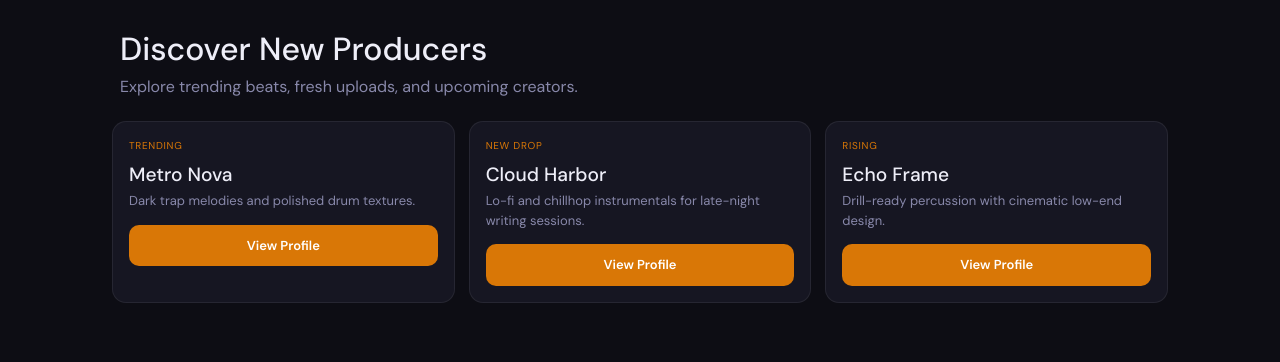
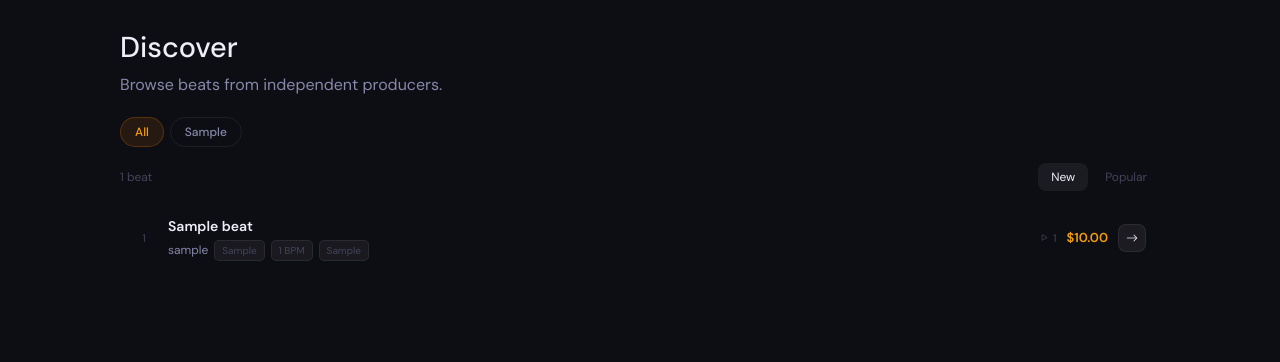
Before and after one commit to seosy218-ops/CITS-3403-Project, a Flask app: page /discover in a window 1280 px wide. Shown: the part 53-415 px from the top of the page. Run offline with Flask 3, Linux system fonts and the light colour scheme; tables that the repository leaves empty hold one stand-in row (values such as "Sample post").

Commit message:
feat: rewrite discover page with dynamic beat list and genre tabs
Replaces static demo cards with a real beat list from the database.
Genre filter tabs and new/popular sort are driven by query params.
Authenticated users get an inline like button with AJAX toggle.

```diff
--- a/app/templates/main/discover.html
+++ b/app/templates/main/discover.html
@@ -1,38 +1,100 @@
 {% extends "base.html" %}
-
 {% block title %}Discover — TuneFeed{% endblock %}
 
 {% block full_page %}
-<!-- Main discover workspace containing hero copy and sample producer cards. -->
-<main class="page-shell container">
-  <!-- Introductory section framing the purpose of the discover page. -->
-  <section class="discover-hero">
-    <h1>Discover New Producers</h1>
-    <p>Explore trending beats, fresh uploads, and upcoming creators.</p>
-  </section>
+<div class="page-shell container">
 
-  <!-- Demo card grid representing sample producer/beat entries. -->
-  <section class="discover-grid row g-3">
-    <article class="discover-card col">
-      <div class="discover-tag">TRENDING</div>
-      <h2>Metro Nova</h2>
-      <p>Dark trap melodies and polished drum textures.</p>
-      <button class="btn-ts-primary">View Profile</button>
-    </article>
+  <div class="discover-header">
+    <h1>Discover</h1>
+    <p>Browse beats from independent producers.</p>
+  </div>
 
-    <article class="discover-card col">
-      <div class="discover-tag">NEW DROP</div>
-      <h2>Cloud Harbor</h2>
-      <p>Lo-fi and chillhop instrumentals for late-night writing sessions.</p>
-      <button class="btn-ts-primary">View Profile</button>
-    </article>
+  {% if genres %}
+  <div class="genre-tabs">
+    <a href="{{ url_for('main.discover', sort=sort) }}"
+       class="genre-tab {{ 'active' if not active_genre }}">All</a>
+    {% for genre in genres %}
+    <a href="{{ url_for('main.discover', genre=genre, sort=sort) }}"
+       class="genre-tab {{ 'active' if active_genre == genre }}">{{ genre }}</a>
+    {% endfor %}
+  </div>
+  {% endif %}
 
-    <article class="discover-card col">
-      <div class="discover-tag">RISING</div>
-      <h2>Echo Frame</h2>
-      <p>Drill-ready percussion with cinematic low-end design.</p>
-      <button class="btn-ts-primary">View Profile</button>
-    </article>
-  </section>
-</main>
+  <div class="discover-controls">
+    <span class="result-count">{{ beats|length }} beat{{ 's' if beats|length != 1 }}</span>
+    <div class="sort-tabs">
+      <a href="{{ url_for('main.discover', genre=active_genre, sort='new') }}"
+         class="sort-tab {{ 'active' if sort != 'popular' }}">New</a>
+      <a href="{{ url_for('main.discover', genre=active_genre, sort='popular') }}"
+         class="sort-tab {{ 'active' if sort == 'popular' }}">Popular</a>
+    </div>
+  </div>
+
+  {% if beats %}
+  <div class="beat-list">
+    {% for beat in beats %}
+    <div class="beat-row">
+      <div class="beat-row-index">{{ loop.index }}</div>
+      <div class="beat-row-info">
+        <div class="beat-row-title">
+          <a href="{{ url_for('main.beat_detail', beat_id=beat.id) }}">{{ beat.title }}</a>
+        </div>
+        <div class="beat-row-meta">
+          <a href="{{ url_for('main.profile', user_id=beat.producer_id) }}" class="beat-producer-link">
+            {{ beat.producer.username }}
+          </a>
+          {% if beat.genre %}<span class="beat-tag">{{ beat.genre }}</span>{% endif %}
+          {% if beat.bpm %}<span class="beat-tag">{{ beat.bpm }} BPM</span>{% endif %}
+          {% if beat.key %}<span class="beat-tag">{{ beat.key }}</span>{% endif %}
+        </div>
+      </div>
+      <div class="beat-row-right">
+        <span class="beat-play-count"><i class="bi bi-play"></i> {{ beat.play_count }}</span>
+        <span class="beat-price">${{ "%.2f"|format(beat.price) }}</span>
+        {% if current_user.is_authenticated %}
+        <button class="like-beat-btn" data-beat-id="{{ beat.id }}" title="Like">
+          <i class="bi bi-heart"></i>
+        </button>
+        {% endif %}
+        <a href="{{ url_for('main.beat_detail', beat_id=beat.id) }}" class="btn-ts-icon-sm">
+          <i class="bi bi-arrow-right"></i>
+        </a>
+      </div>
+    </div>
+    {% endfor %}
+  </div>
+  {% else %}
+  <div class="empty-state">
+    <i class="bi bi-music-note-list"></i>
+    <p>No beats found{% if active_genre %} in "{{ active_genre }}"{% endif %}.</p>
+    {% if active_genre %}
+    <a href="{{ url_for('main.discover') }}">Clear filter</a>
+    {% endif %}
+  </div>
+  {% endif %}
+
+</div>
+
+{% block extra_js %}
+<script>
+document.querySelectorAll('.like-beat-btn').forEach(function(btn) {
+  btn.addEventListener('click', function() {
+    const beatId = this.dataset.beatId;
+    fetch('/like/' + beatId, { method: 'POST' })
+      .then(r => r.json())
+      .then(data => {
+        const icon = this.querySelector('i');
+        if (data.liked) {
+          icon.className = 'bi bi-heart-fill';
+          this.classList.add('liked');
+        } else {
+          icon.className = 'bi bi-heart';
+          this.classList.remove('liked');
+        }
+      });
+  });
+});
+</script>
 {% endblock %}
+
+{% endblock %}
```
